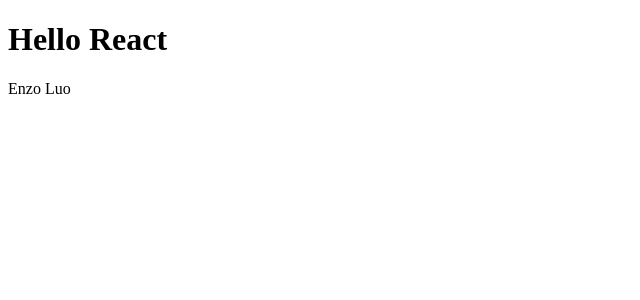
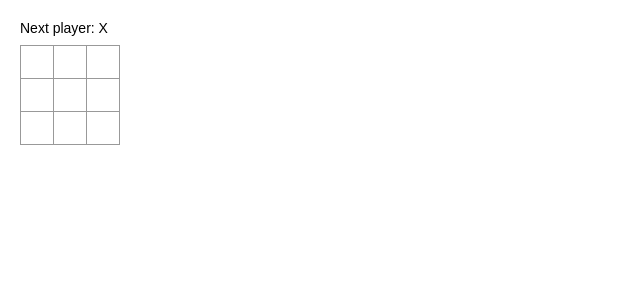
Before and after one commit to CoolizzLuo/gomoku-app, a React (Create React App) app: page / in a window 1280 px wide. Shown: the top 300 px of the page, without its empty margins (0-640 px from the left). Built offline with nearby package versions, Linux system fonts and the light colour scheme.

Commit message:
finish base XO game with hooks

```diff
--- a/src/App.css
+++ b/src/App.css
@@ -1,8 +1,50 @@
-.App {
-  text-align: center;
+body {
+  font: 14px "Century Gothic", Futura, sans-serif;
+  margin: 20px;
 }
 
-.App-logo {
-  height: 40vmin;
-  pointer-events: none;
+ol, ul {
+  padding-left: 30px;
 }
+
+.board-row:after {
+  clear: both;
+  content: "";
+  display: table;
+}
+
+.status {
+  margin-bottom: 10px;
+}
+
+.square {
+  background: #fff;
+  border: 1px solid #999;
+  float: left;
+  font-size: 24px;
+  font-weight: bold;
+  line-height: 34px;
+  height: 34px;
+  margin-right: -1px;
+  margin-top: -1px;
+  padding: 0;
+  text-align: center;
+  width: 34px;
+}
+
+.square:focus {
+  outline: none;
+}
+
+.kbd-navigation .square:focus {
+  background: #ddd;
+}
+
+.game {
+  display: flex;
+  flex-direction: row;
+}
+
+.game-info {
+  margin-left: 20px;
+}
--- a/src/App.js
+++ b/src/App.js
@@ -1,12 +1,75 @@
-import './App.css';
+import React, { useState, useCallback, useMemo } from 'react'
+import './App.css'
+import calculateWinner from './calculateWinner'
 
-function App() {
+const Square = ({onClick, value}) => {
+  return (
+    <button className="square" onClick={onClick}>
+      {value}
+    </button>
+  )
+}
+
+const Board = () => {
+  const [squares, setSquares] = useState(Array(9).fill(null))
+  const [xIsNext, setXIsNext] = useState(true)
+
+  const handleClick = useCallback((i) => {
+    if (xIsNext === null || squares[i]) return
+    const newSquares = [...squares];
+    newSquares[i] = xIsNext ? 'X' : 'O'
+    setSquares(newSquares)
+    setXIsNext(!xIsNext)
+  }, [squares, xIsNext])
+
+  const renderSquare = useCallback((i) => {
+    return <Square value={squares[i]} onClick={() => handleClick(i)}/>
+  }, [squares, handleClick])
+
+  const status = useMemo(() => {
+    const winner = calculateWinner(squares);
+    if (winner) {
+      setXIsNext(null)
+      return 'Winner: ' + winner;
+    } else {
+      return 'Next player: ' + (xIsNext ? 'X' : 'O');
+    }
+  }, [squares, xIsNext])
+
   return (
     <div>
-      <h1>Hello React</h1>
-      <p>Enzo Luo</p>
+      <div className="status">{status}</div>
+      <div className="board-row">
+        {renderSquare(0)}
+        {renderSquare(1)}
+        {renderSquare(2)}
+      </div>
+      <div className="board-row">
+        {renderSquare(3)}
+        {renderSquare(4)}
+        {renderSquare(5)}
+      </div>
+      <div className="board-row">
+        {renderSquare(6)}
+        {renderSquare(7)}
+        {renderSquare(8)}
+      </div>
     </div>
   );
 }
 
-export default App;
+const App = () => {
+  return (
+    <div className="game">
+      <div className="game-board">
+        <Board />
+      </div>
+      <div className="game-info">
+        <div>{/* status */}</div>
+        <ol>{/* TODO */}</ol>
+      </div>
+    </div>
+  )
+}
+
+export default App
--- /dev/null
+++ b/src/calculateWinner.js
@@ -0,0 +1,19 @@
+export default function calculateWinner(squares) {
+  const lines = [
+    [0, 1, 2],
+    [3, 4, 5],
+    [6, 7, 8],
+    [0, 3, 6],
+    [1, 4, 7],
+    [2, 5, 8],
+    [0, 4, 8],
+    [2, 4, 6],
+  ];
+  for (let i = 0; i < lines.length; i++) {
+    const [a, b, c] = lines[i];
+    if (squares[a] && squares[a] === squares[b] && squares[a] === squares[c]) {
+      return squares[a];
+    }
+  }
+  return null;
+}
```
